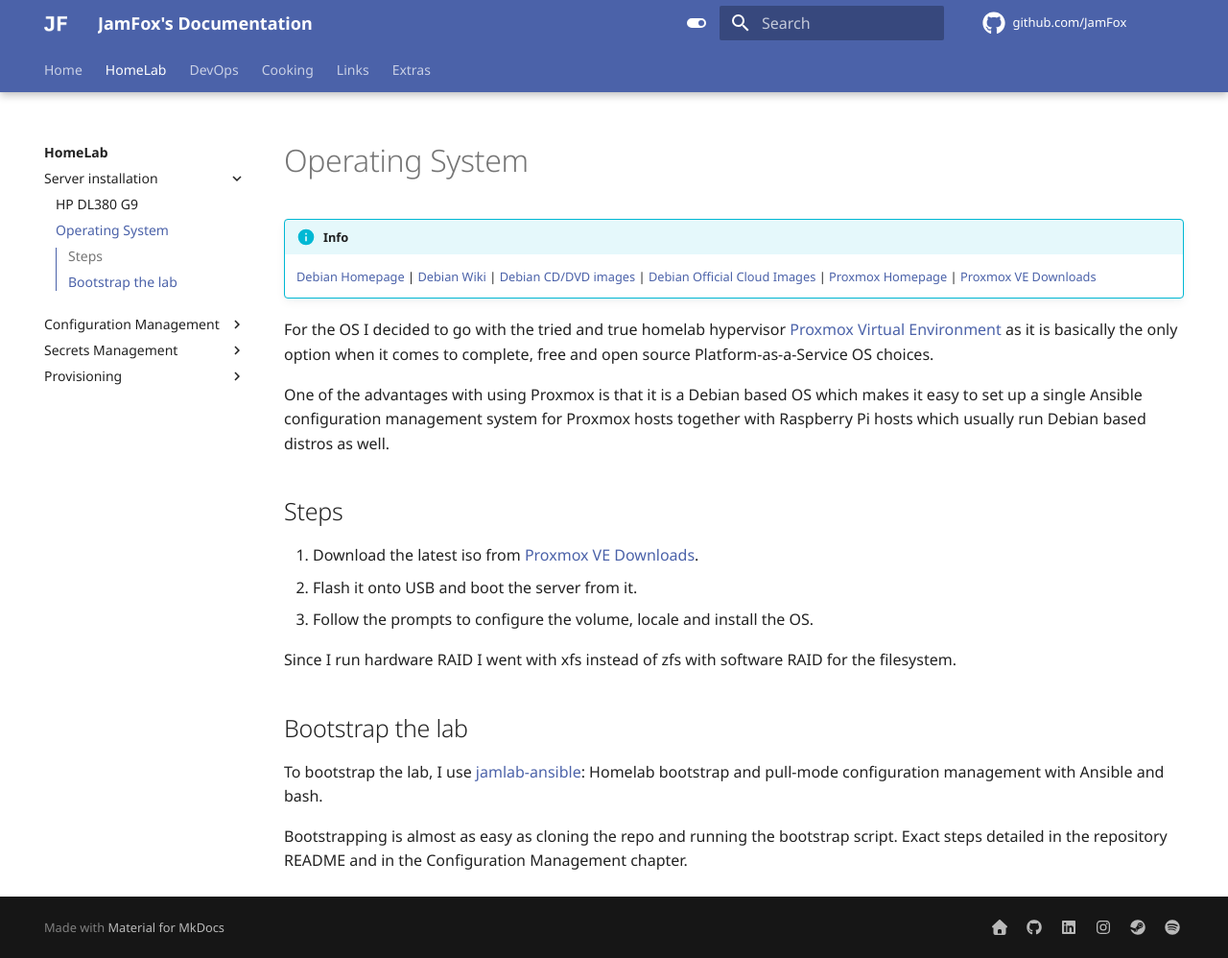
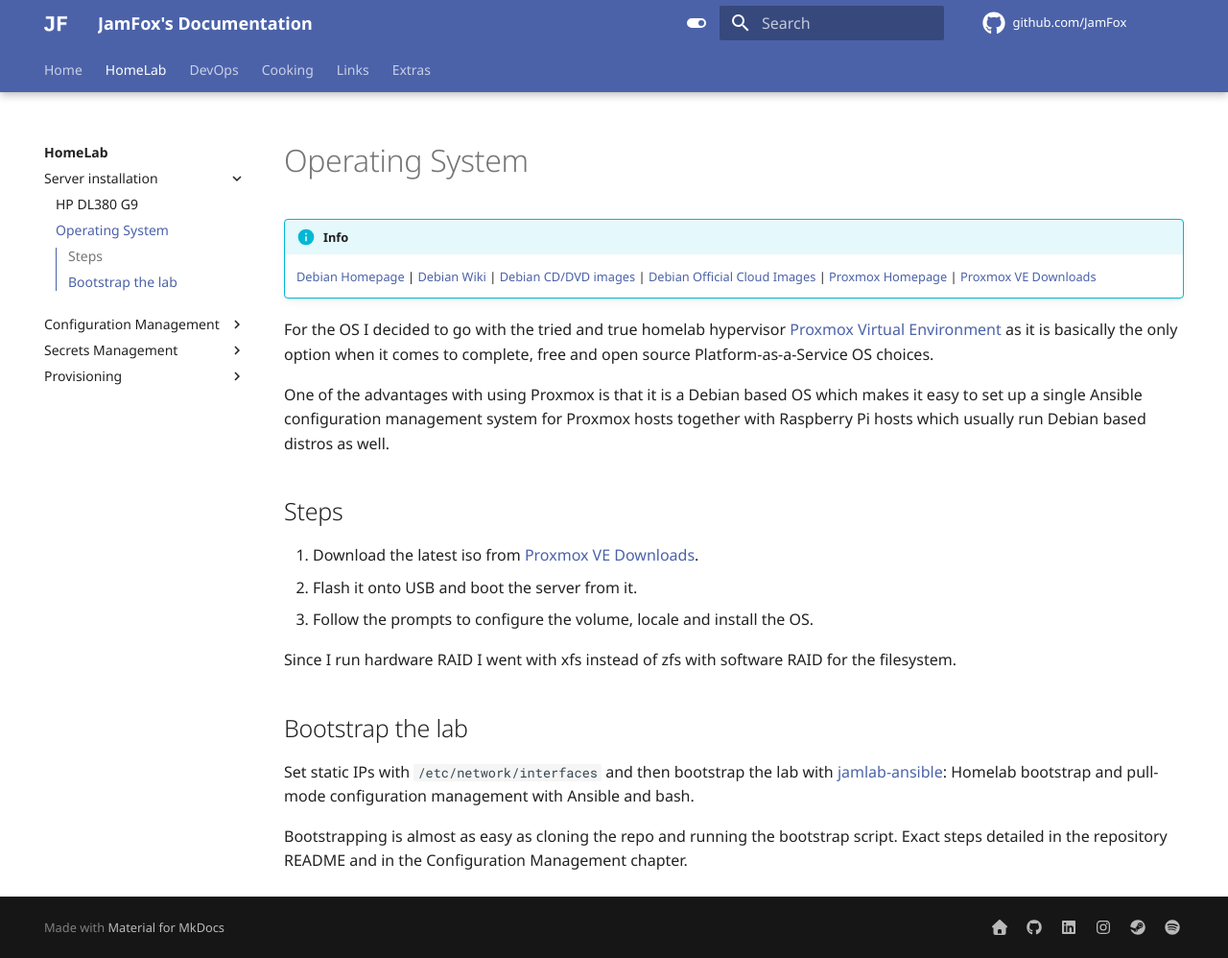
Before and after one commit to JamFox/docs.jamfox.dev, an MkDocs documentation site: the page built from docs/content/homelab/os.md, in a window 1280 px wide and 998 px high. Shown: the whole window at 96% size. Built offline with MkDocs 1.6.1 and Material for MkDocs 9.7.7, drawn with Linux system fonts in a browser that asks for light colours; comment, search, counter and statistics services are not loaded.

Commit message:
homelab: add bootstrap interfaces info

```diff
--- a/docs/content/homelab/os.md
+++ b/docs/content/homelab/os.md
@@ -24,6 +24,6 @@ Since I run hardware RAID I went with xfs instead of zfs with software RAID for
 
 ## Bootstrap the lab
 
-To bootstrap the lab, I use [jamlab-ansible](https://github.com/JamFox/jamlab-ansible): Homelab bootstrap and pull-mode configuration management with Ansible and bash.
+Set static IPs with `/etc/network/interfaces` and then bootstrap the lab with [jamlab-ansible](https://github.com/JamFox/jamlab-ansible): Homelab bootstrap and pull-mode configuration management with Ansible and bash.
 
 Bootstrapping is almost as easy as cloning the repo and running the bootstrap script. Exact steps detailed in the repository README and in the Configuration Management chapter.
```
